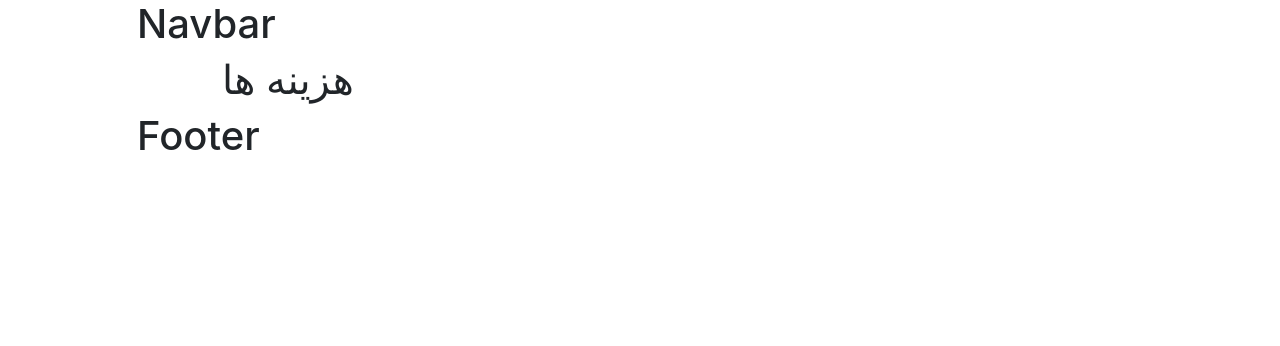
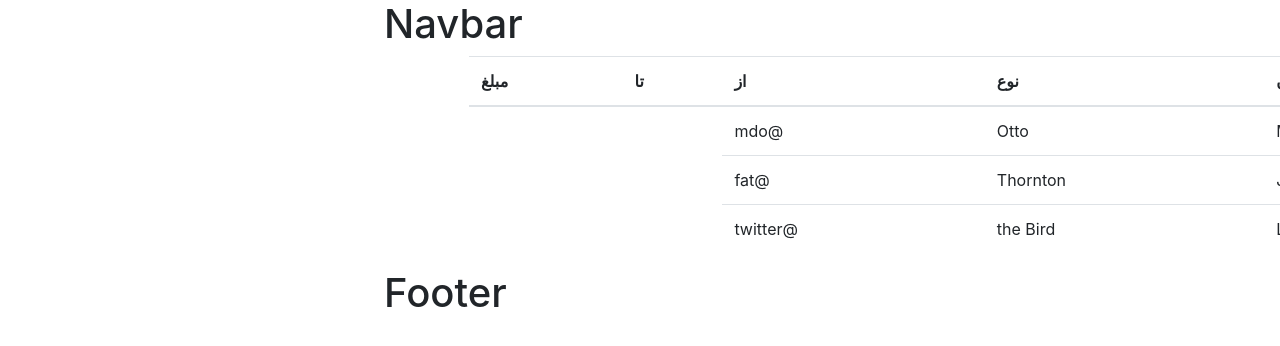
Before and after one commit to alinategh-js/Apartment.Frontend, a React (Create React App) app in the folder apartment/: page /expenses/exp in a window 1280 px wide. Shown: the top 346 px of the page. Built offline with nearby package versions, Linux system fonts and the light colour scheme.

Commit message:
nothing serious

```diff
--- a/apartment/src/components/Expenses/expenses.jsx
+++ b/apartment/src/components/Expenses/expenses.jsx
@@ -4,7 +4,40 @@ class Expenses extends Component {
     state = {  }
     render() {
         return (
-            <h1>هزینه ها</h1>
+            <>
+                <table class="table">
+                    <thead>
+                        <tr>
+                        <th scope="col">#</th>
+                        <th scope="col">عنوان</th>
+                        <th scope="col">نوع</th>
+                        <th scope="col">از</th>
+                        <th scope="col">تا</th>
+                        <th scope="col">مبلغ</th>
+                        </tr>
+                    </thead>
+                    <tbody>
+                        <tr>
+                        <th scope="row">1</th>
+                        <td>Mark</td>
+                        <td>Otto</td>
+                        <td>@mdo</td>
+                        </tr>
+                        <tr>
+                        <th scope="row">2</th>
+                        <td>Jacob</td>
+                        <td>Thornton</td>
+                        <td>@fat</td>
+                        </tr>
+                        <tr>
+                        <th scope="row">3</th>
+                        <td>Larry</td>
+                        <td>the Bird</td>
+                        <td>@twitter</td>
+                        </tr>
+                    </tbody>
+                </table>
+            </>
          );
     }
 }
--- a/apartment/src/components/Expenses/expensesServices.js
+++ b/apartment/src/components/Expenses/expensesServices.js
@@ -1 +1,7 @@
 // ==== for fake data and API calls ====
+
+export const getExpenses = () =>{
+    return [
+        {title: 'قبض گاز' , type: ''}
+    ]
+}
```
